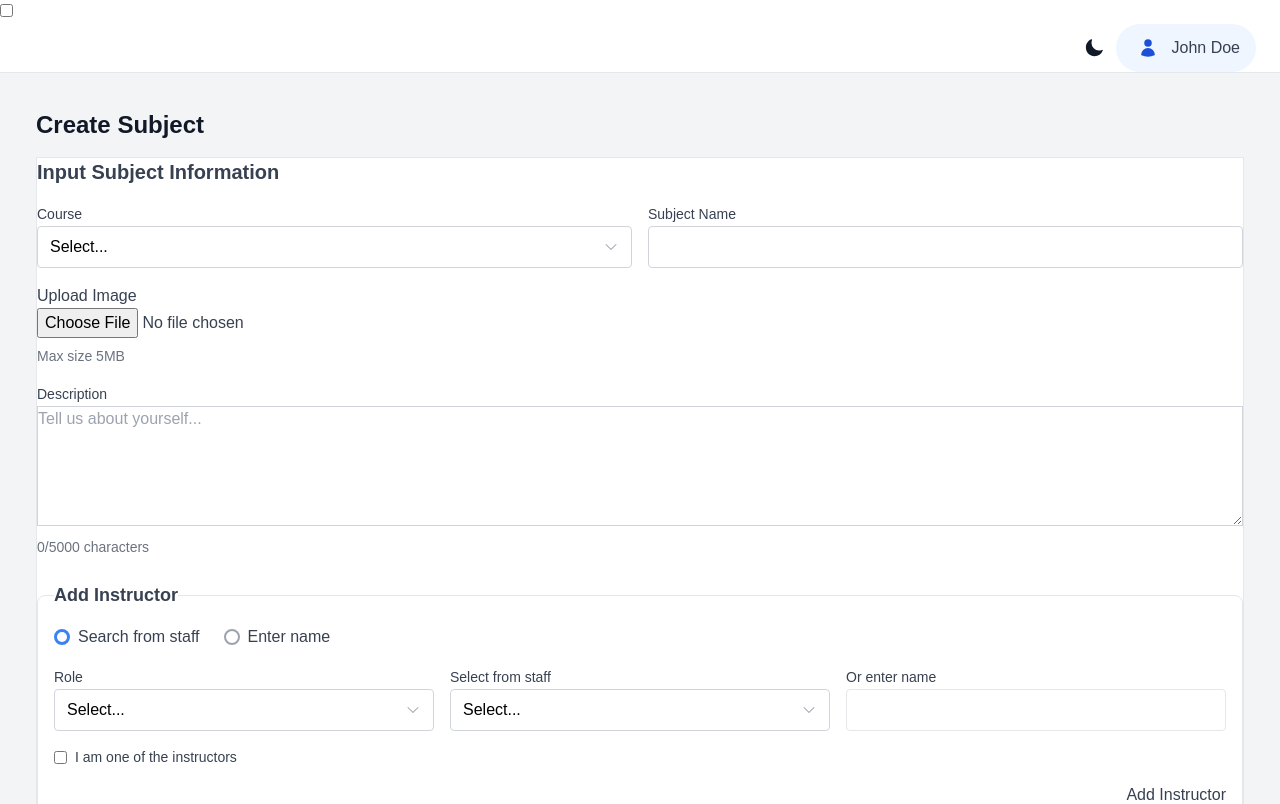
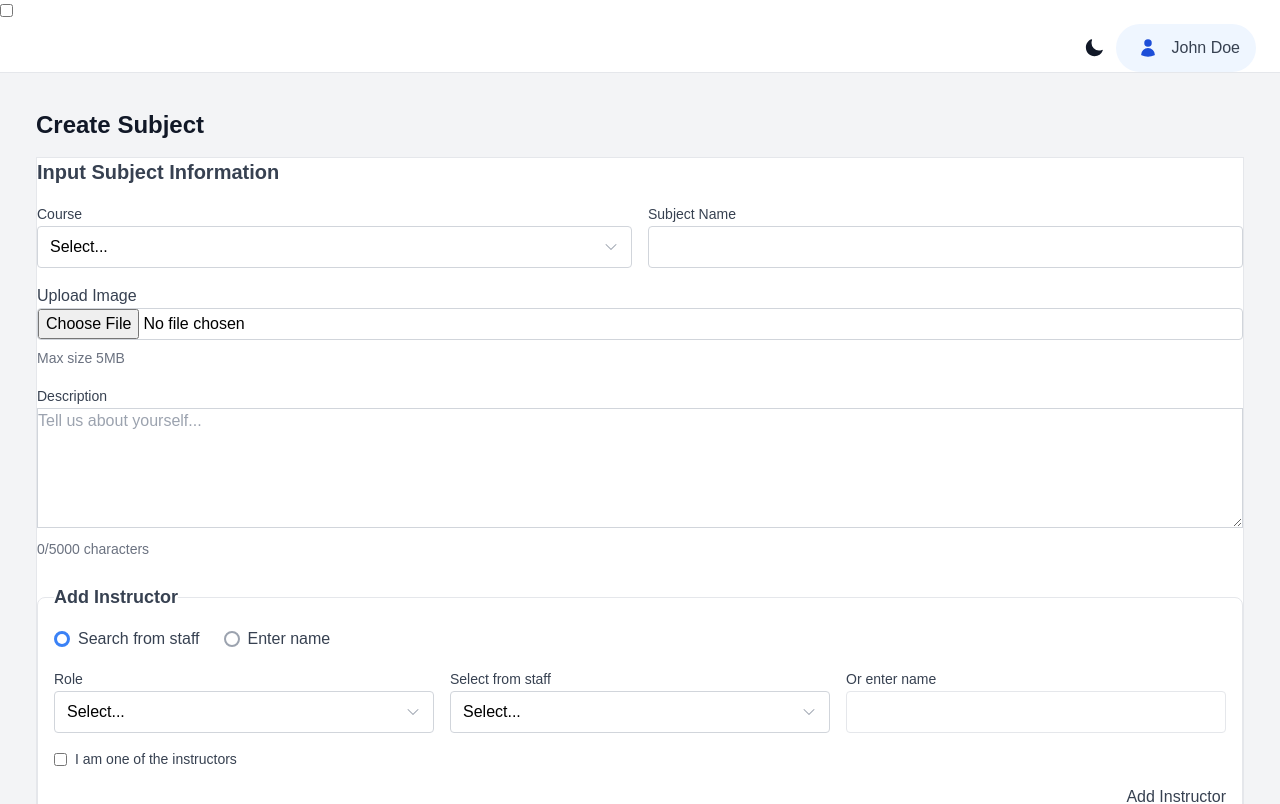
Before and after one commit to Uma-MCMXC/self-paced-learning, a Next.js app in the folder frontend/: page /lecturer/subject/create in a window 1280 px wide. Shown: the top 804 px of the page. Built offline with nearby package versions, Linux system fonts and the light colour scheme.

Commit message:
frontend: FileInput

```diff
--- a/frontend/app/components/ui/FileInput.tsx
+++ b/frontend/app/components/ui/FileInput.tsx
@@ -71,7 +71,7 @@ export default function FileInput({
         ref={inputRef}
         type="file"
         onChange={handleFileChange}
-        className={`file-input file-input-bordered file-input-md w-full dark:bg-gray-900 dark:text-white dark:border-gray-600 ${
+        className={`file-input file-input-bordered file-input-md w-full bg-white text-black border border-gray-300 text-md rounded focus:outline-none focus:ring-2 focus:ring-blue-500 dark:bg-gray-900 dark:text-white dark:border-gray-600 ${
           error ? 'border-red-500' : ''
         }`}
       />
```
